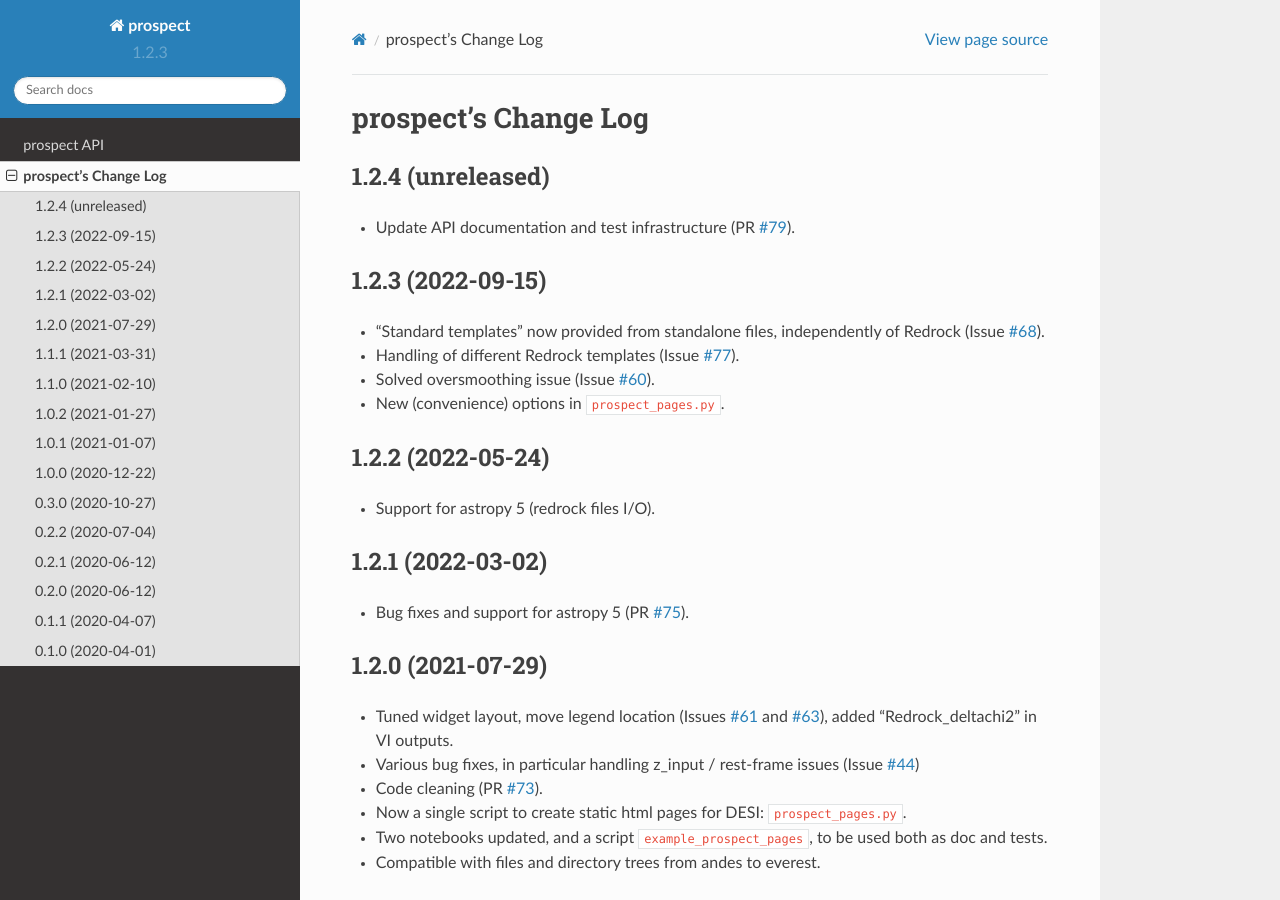
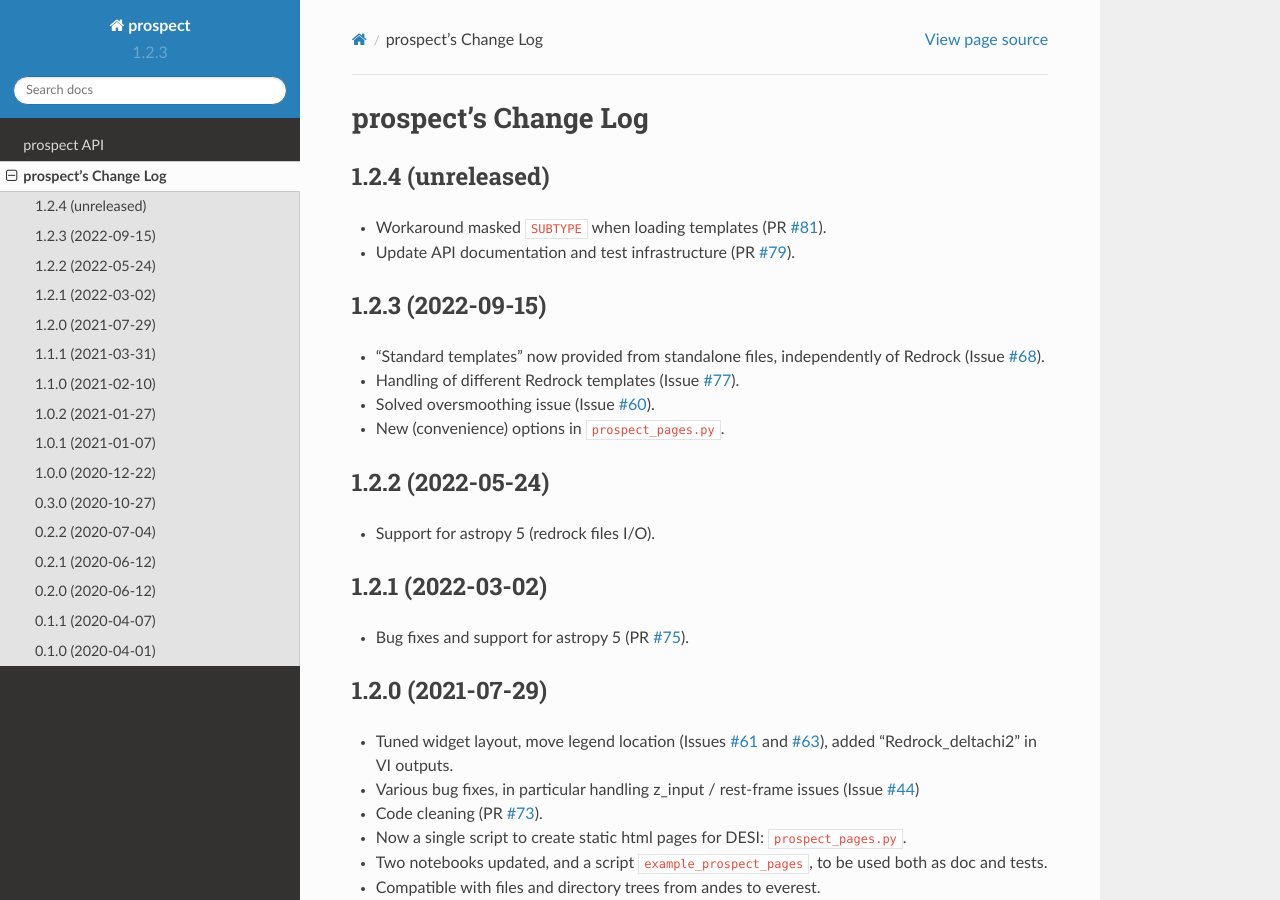
Before and after one commit to desihub/prospect, a Sphinx documentation site: the page built from doc/changes.rst, in a window 1280 px wide and 900 px high. Built offline with Sphinx 7.4.7 and the Read the Docs theme 2.0.0, drawn with Linux system fonts in a browser that asks for light colours.

Commit message:
update change log

```diff
--- a/doc/changes.rst
+++ b/doc/changes.rst
@@ -5,8 +5,10 @@ prospect's Change Log
 1.2.4 (unreleased)
 ------------------
 
+* Workaround masked ``SUBTYPE`` when loading templates (PR `#81`_).
 * Update API documentation and test infrastructure (PR `#79`_).
 
+.. _`#81`: https://github.com/desihub/prospect/pull/81
 .. _`#79`: https://github.com/desihub/prospect/pull/79
 
 1.2.3 (2022-09-15)
```
